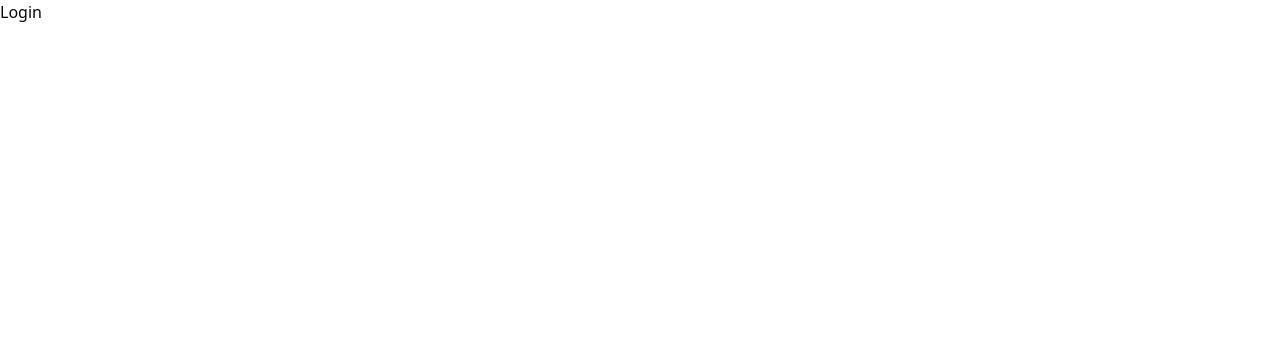
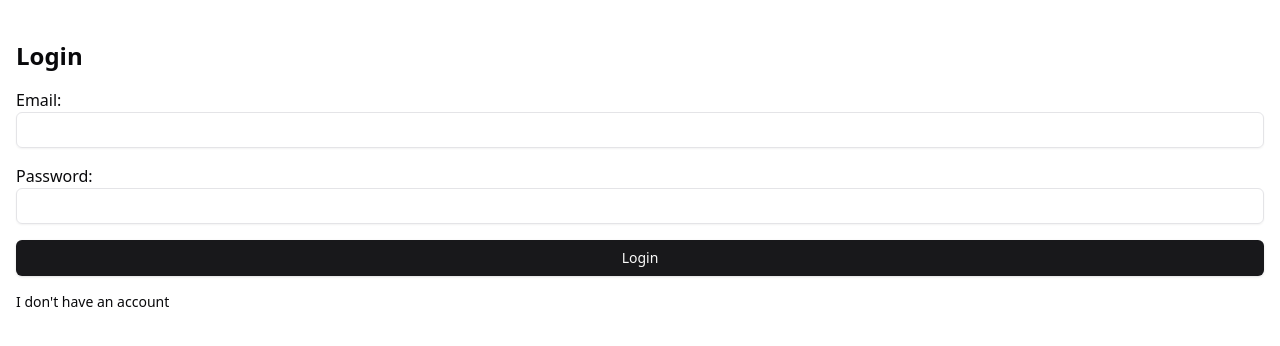
Before and after one commit to paullouppe/health_coaching_app, a React (Vite) app: page / in a window 1280 px wide. Shown: the top 346 px of the page. Built offline with nearby package versions, Linux system fonts and the light colour scheme.

Commit message:
basic sign in

```diff
--- a/src/pages/Login.jsx
+++ b/src/pages/Login.jsx
@@ -1,10 +1,44 @@
+import { useForm } from 'react-hook-form';
+import { Button } from "@/components/ui/button"
+import { Input } from "@/components/ui/input"
 
 
 function Login({ setToken }) {
+  const { register, handleSubmit, formState: { errors } } = useForm();
 
-  return (
-    <h2 onClick={() => setToken("aatooookkkkkeeeen")}>Login</h2>
-  )
+    const onSubmit = data => {
+      setToken("token")
+      console.log(data);
+    };
+
+    return (
+      <div className="container mx-auto px-4">
+        <form onSubmit={handleSubmit(onSubmit)} className="mt-10 flex flex-col gap-4">
+          <h1 className="font-bold text-2xl">Login</h1>
+          <div>
+            <label htmlFor="email">Email:</label>
+            <Input
+              id="email"
+              type="email"
+              {...register("email", { required: "Email is required", pattern: /^\S+@\S+$/i })}
+            />
+            {errors.email && <p>{errors.email.message}</p>}
+          </div>
+          <div>
+            <label htmlFor="password">Password:</label>
+            <Input
+              id="password"
+              type="password"
+              {...register("password", { required: "Password is required" })}
+            />
+            {errors.password && <p>{errors.password.message}</p>}
+          </div>
+          <Button type="submit">Login</Button>
+
+          <a className="text-sm" href="#">I don't have an account</a>
+        </form>
+      </div>
+    );
 }
 
 export default Login
```
